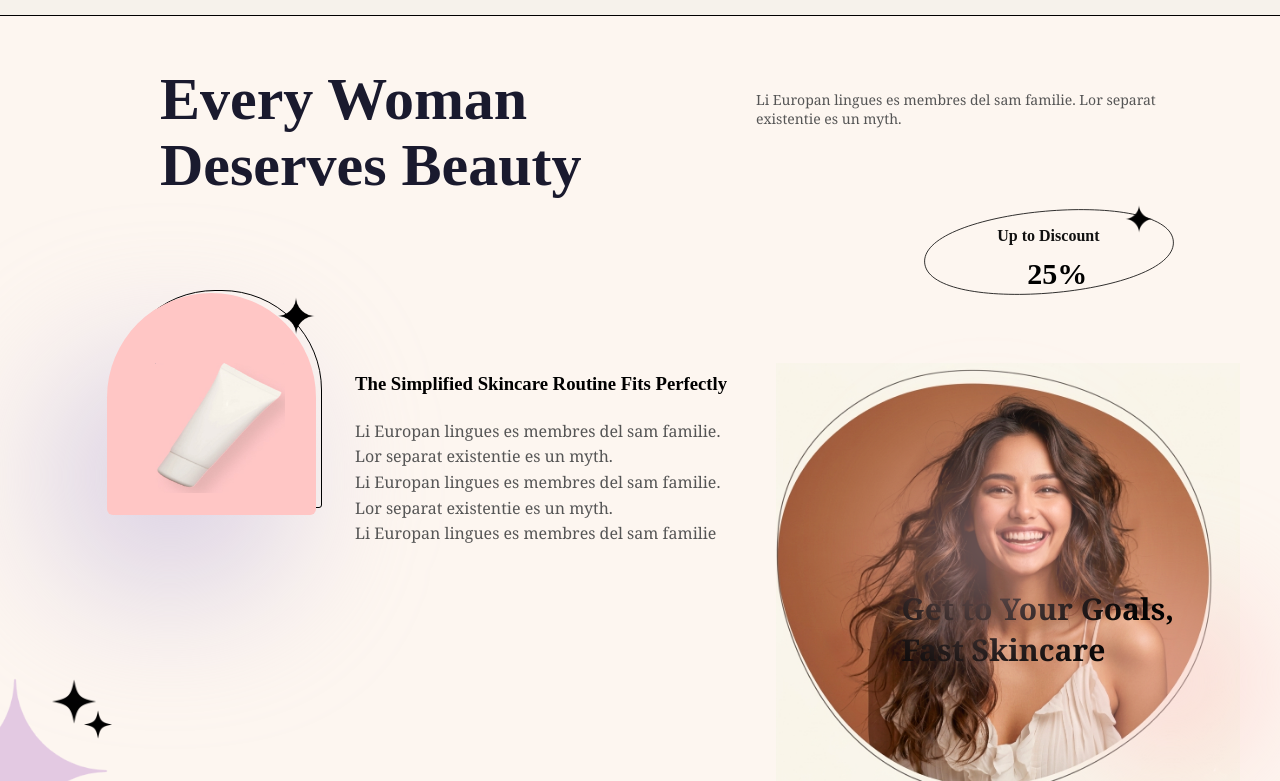
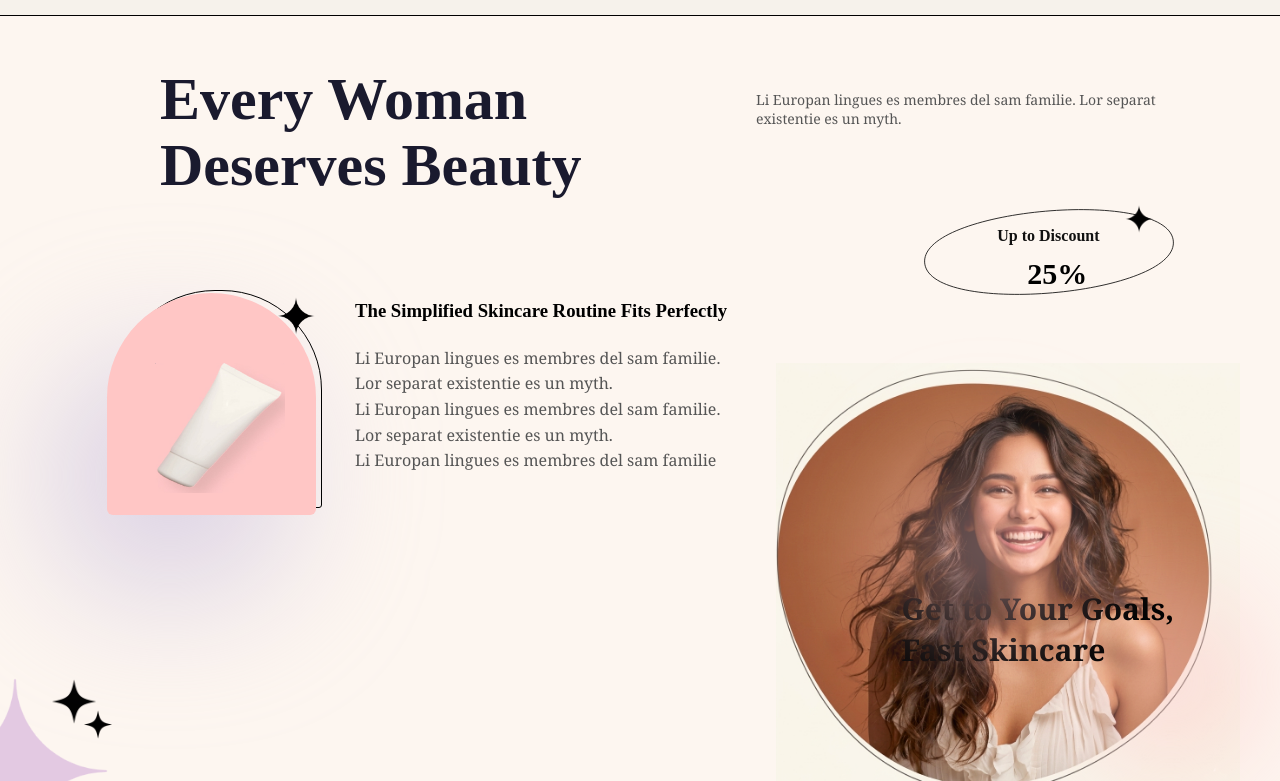
Before and after one commit to ANWINBABY/glodenskin, a React (Create React App) app: page / in a window 1280 px wide. Shown: the part 986-1767 px from the top of the page. Built offline with nearby package versions, Linux system fonts and the light colour scheme.

Commit message:
Update marquee.css

```diff
--- a/src/styles/marquee.css
+++ b/src/styles/marquee.css
@@ -323,7 +323,7 @@ width: 80%;
 .content {
     margin-top: 20px;
     position: absolute;
-    top: 258px;
+    top: 185px;
     left: 275px;
     width: 400px;
 }
```
